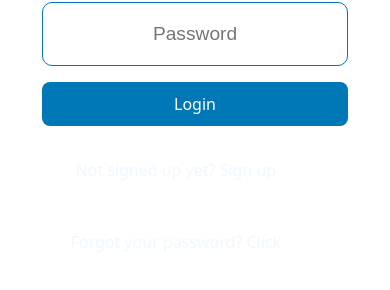
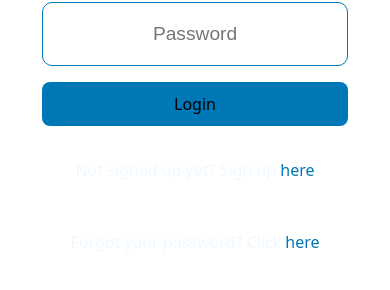
Before and after one commit to FabioKallina/HealthSimple-Capstone, a React (Vite) app in the folder frontend/: page /login in a window 390 px wide. Shown: the part 284-574 px from the top of the page. Built offline with nearby package versions, Linux system fonts and the light colour scheme; no server answers.

Commit message:
Fixing iphone safari button color bug

```diff
--- a/frontend/src/css/FoodSearchPopup.css
+++ b/frontend/src/css/FoodSearchPopup.css
@@ -30,6 +30,8 @@
 .food-close-btn {
   background-color: #0077b6;
   transition: background-color 0.3s ease;
+  color: white !important;
+  -webkit-text-fill-color: white !important; /* Safari iOS fix */
 }
 
 .food-close-btn:hover {
@@ -41,6 +43,8 @@
 .food-search-btn {
   background-color: #0077b6;
   transition: background-color 0.3s ease;
+  color: white !important;
+  -webkit-text-fill-color: white !important; /* Safari iOS fix */
 }
 
 .food-search-btn:hover {
@@ -52,6 +56,8 @@
 .manual-btn {
   background-color: #0077b6;
   transition: background-color 0.3s ease;
+  color: white !important;
+  -webkit-text-fill-color: white !important; /* Safari iOS fix */
 }
 
 .manual-btn:hover {
--- a/frontend/src/css/WaterTracker.css
+++ b/frontend/src/css/WaterTracker.css
@@ -50,6 +50,8 @@
 .add-water-btn {
   background-color: #2196f3;
   font-size: 1.1rem;
+  color: white !important;
+  -webkit-text-fill-color: white !important; /* Safari iOS fix */
 }
 
 .water-form input {
--- a/frontend/src/css/weightGraph.css
+++ b/frontend/src/css/weightGraph.css
@@ -28,6 +28,8 @@
   width: 60px;
   font-size: 0.8rem;
   cursor: pointer;
+  color: white !important;
+  -webkit-text-fill-color: white !important; /* Safari iOS fix */
 }
 
 @media (max-width: 480px) {
--- a/frontend/src/index.css
+++ b/frontend/src/index.css
@@ -48,18 +48,6 @@ button:hover {
   border-color: #ececf6;
 }
 
-/* FIX FOR SAFARI ON iOS */
-button, input[type="submit"], a {
-  color: white !important;
-  -webkit-appearance: none;
-  -webkit-text-fill-color: white !important;
-  text-decoration: none;
-}
-
-* {
-  -webkit-tap-highlight-color: transparent;
-}
-
 @media (prefers-color-scheme: light) {
   :root {
     color: #213547;
```
